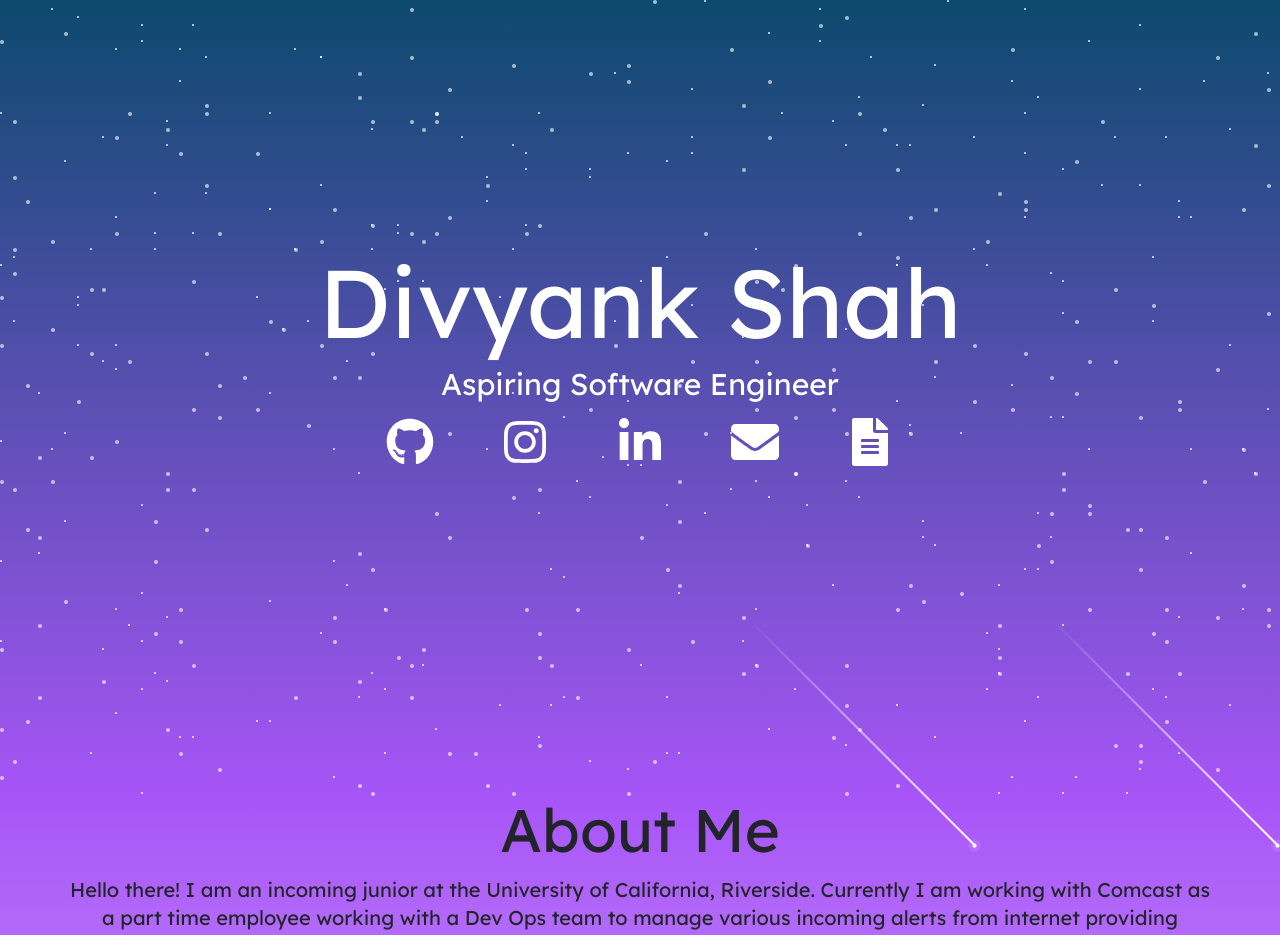
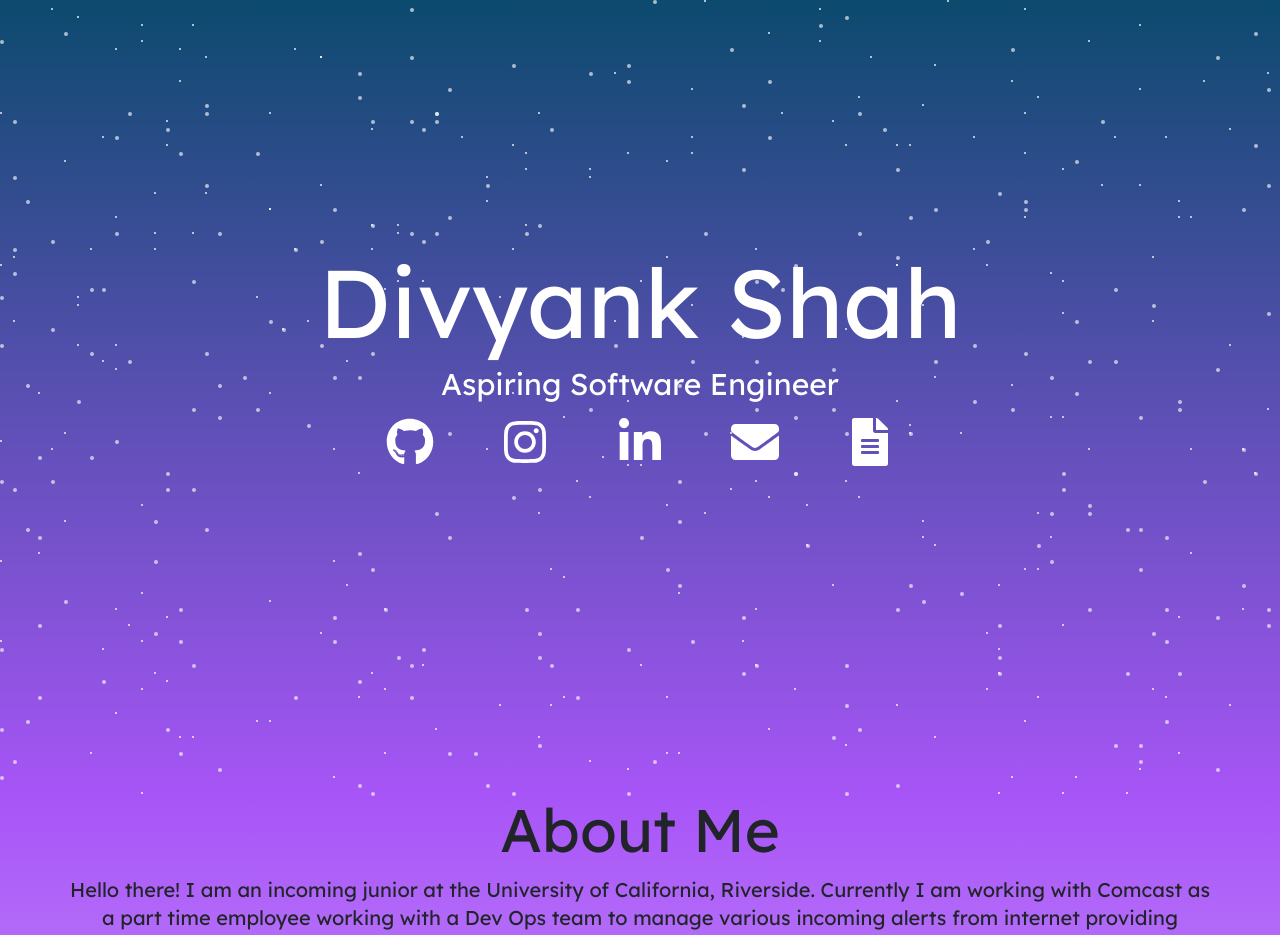
Before and after one commit to shahdivyank/shahdivyank.github.io, a Next.js app: page / in a window 1280 px wide. Shown: the top 935 px of the page. Built offline with nearby package versions, Linux system fonts and the light colour scheme.

Commit message:
remove shooting stars

```diff
--- a/components/Landing.js
+++ b/components/Landing.js
@@ -1,4 +1,8 @@
-import React, { useEffect, useState, useMemo } from "react";
+import React, {
+  // useEffect,
+  // useState,
+  useMemo,
+} from "react";
 import { Row, Col } from "react-bootstrap";
 import {
   FaGithub,
@@ -7,6 +11,7 @@ import {
   FaEnvelope,
   FaFileAlt,
 } from "react-icons/fa";
+// import ShootingStar from "./ShootingStar";
 
 const createStars = (starsToCreate) => {
   const array = Array(starsToCreate);
@@ -20,27 +25,22 @@ const createStars = (starsToCreate) => {
 };
 
 const Landing = () => {
-  const [shootingStars, setShootingStars] = useState([]);
-  // const [largeStars, setLargeStars] = useState([]);
-  // const [smallStars, setSmallStars] = useState([]);
+  // const [shootingStars, setShootingStars] = useState([]);
 
   const largeStars = useMemo(() => createStars(250), []);
   const smallStars = useMemo(() => createStars(250), []);
 
-  useEffect(() => {
-    const interval = setInterval(() => {
-      setShootingStars(Array(Math.floor(Math.random() * 4 + 1)).fill(0));
-    }, 4000);
+  // useEffect(() => {
+  //   const interval = setInterval(() => {
+  //     setShootingStars(Array(Math.floor(Math.random() * 4 + 1)).fill(0));
+  //   }, 4000);
 
-    return () => clearInterval(interval);
-  }, []);
+  //   return () => clearInterval(interval);
+  // }, []);
 
   return (
     <>
-      <div
-        style={{ height: "100vh" }}
-        className="relative pb-20 flex justify-center items-center bg-gradient-to-b from-sky-900 to-purple-500 "
-      >
+      <div className="relative h-[100vh] w-full pb-20 flex justify-center items-center bg-gradient-to-b from-sky-900 to-purple-500 ">
         {largeStars.map((star, index) => (
           <span
             style={{ top: star.top, left: star.left }}
@@ -55,16 +55,9 @@ const Landing = () => {
             className="absolute animate-twinkling-star bg-white h-1 w-1 rounded-full"
           ></span>
         ))}
-        {shootingStars.map((star, index) => (
-          <div
-            key={index}
-            className="absolute top-0"
-            style={{ left: (Math.random() * 75).toString() + "%" }}
-          >
-            <span className="animate-shooting-star shadow-shooting-star absolute h-1 w-1 bg-white top-0 left-0 rounded-full -translate-x-1/2 -translate-y-1/2 origin-top-left"></span>
-            <span className="animate-shooting-star trail bg-gradient-to-r from-white to-transparent content-none absolute origin-top-left -top-0.5 left-0 -translate-y-1/2 w-80 h-0.5"></span>
-          </div>
-        ))}
+        {/* {shootingStars.map((star, index) => (
+          <ShootingStar key={index} />
+        ))} */}
         <Row className="flex justify-center items-center">
           <Col lg={12} className="flex justify-center items-center flex-col">
             <div className="font-lexend text-8xl text-center text-white">
--- /dev/null
+++ b/components/ShootingStar.js
@@ -0,0 +1,23 @@
+// import React, { useState } from "react";
+
+// const ShootingStar = () => {
+//   const [left, setLeft] = useState(
+//     Math.floor(Math.random() * 75).toString() + "%"
+//   );
+
+//   return (
+//     <>
+//       <span
+//         style={{ left: left }}
+//         className="animate-shooting-star shadow-shooting-star absolute h-1 w-1 bg-white top-0 rounded-full -translate-x-1/2 -translate-y-1/2 origin-top-left"
+//       ></span>
+//       {console.log(left)}
+//       <span
+//         style={{ left: left }}
+//         className="animate-shooting-star trail bg-gradient-to-r from-white to-transparent content-none absolute origin-top-left -top-0.5 left-0 -translate-y-1/2 w-80 h-0.5"
+//       ></span>
+//     </>
+//   );
+// };
+
+// export default ShootingStar;
```
